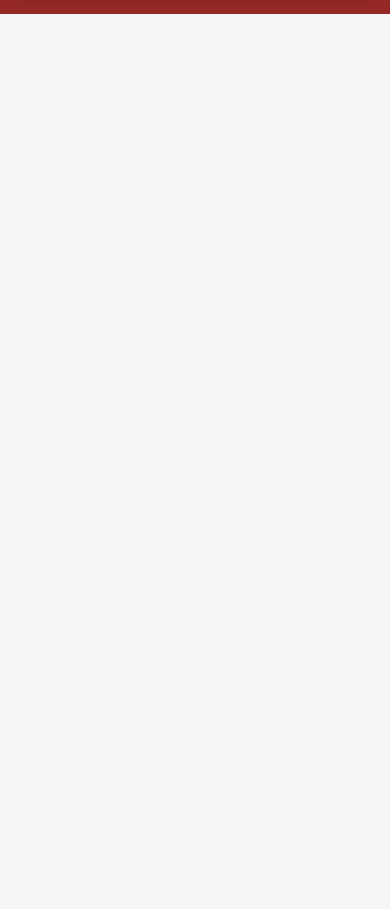
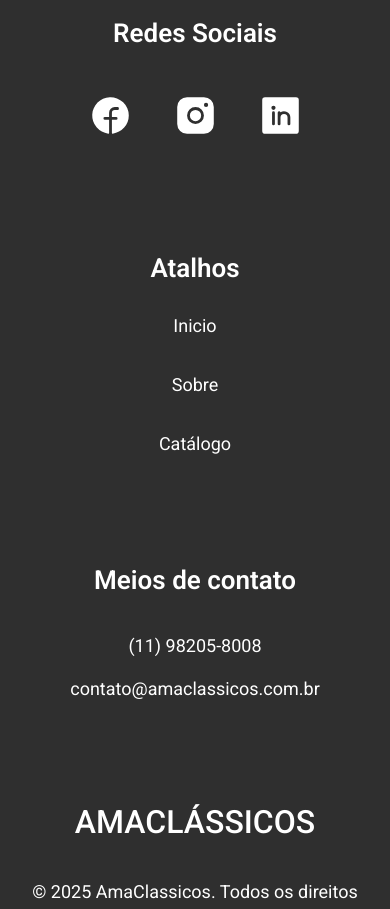
Before and after one commit to RafaelBerger/amaclassicos, a React (Vite) app: page / in a window 390 px wide. Shown: the part 4158-5067 px from the top of the page. Before the commit the page ends 4172 px from the top, so only its background shows below. Built offline with nearby package versions, Linux system fonts and the light colour scheme.

Commit message:
footer and its responsiveness done

```diff
--- a/src/App.tsx
+++ b/src/App.tsx
@@ -5,6 +5,7 @@ import carro2 from "./assets/carro-2.svg";
 
 import Navbar from "./components/Navbar";
 import Contact from "./components/Contact";
+import Footer from "./components/Footer";
 
 function App() {
   return (
@@ -88,6 +89,7 @@ function App() {
       </section>
 
       <Contact />
+      <Footer />
     </>
   );
 }
--- /dev/null
+++ b/src/components/Footer.tsx
@@ -0,0 +1,62 @@
+import "../styles/footer.css";
+import {
+  FacebookLogoIcon,
+  InstagramLogoIcon,
+  LinkedinLogoIcon,
+} from "@phosphor-icons/react";
+
+function Footer() {
+  const year = new Date().getFullYear();
+
+  return (
+    <>
+      <footer className="footer_container">
+        <div className="copyright_section">
+          <h1>AMACLÁSSICOS</h1>
+          <p>© {year} AmaClassicos. Todos os direitos reservados.</p>
+        </div>
+
+        <div className="wrapper">
+          <div className="nav_section">
+            <div>
+              <h4>Atalhos</h4>
+            </div>
+            <div className="footer_links">
+              <a href="">Inicio</a>
+              <a href="">Sobre</a>
+              <a href="">Catálogo</a>
+            </div>
+          </div>
+
+          <div className="footer_contact_section">
+            <div>
+              <h4>Meios de contato</h4>
+            </div>
+            <div className="footer_contact_content">
+              <p>(11) 98205-8008</p>
+              <p>contato@amaclassicos.com.br</p>
+            </div>
+          </div>
+
+          <div className="footer_socialmedia_section">
+            <h4>Redes Sociais</h4>
+
+            <div className="socialmedia_icons">
+              <a href="">
+                <FacebookLogoIcon size={45} weight="fill" />
+              </a>
+              <a href="">
+                <InstagramLogoIcon size={45} weight="fill" />
+              </a>
+              <a href="">
+                <LinkedinLogoIcon size={45} weight="fill" />
+              </a>
+            </div>
+          </div>
+        </div>
+      </footer>
+    </>
+  );
+}
+
+export default Footer;
--- a/src/index.css
+++ b/src/index.css
@@ -20,3 +20,9 @@ body {
   padding: 0;
   scroll-behavior: smooth;
 }
+
+*,
+*::before,
+*::after {
+  box-sizing: border-box;
+}
--- a/src/styles/contact.css
+++ b/src/styles/contact.css
@@ -39,8 +39,6 @@
     flex-direction: column;
     width: 100%;
     height: auto;
-    padding: 2rem 0;
-    margin-top: 4rem;
   }
 
   .contact_text {
@@ -63,5 +61,6 @@
     grid-template-columns: 1fr;
     gap: 1.5rem;
     padding: 0 1.5rem;
+    margin: 2rem 0 6rem 0;
   }
 }
--- /dev/null
+++ b/src/styles/footer.css
@@ -0,0 +1,138 @@
+.footer_container h1,
+.footer_container h4,
+.footer_container p {
+  color: #fff;
+  margin: 0;
+  padding: 0;
+}
+
+.footer_container a,
+.footer_container p {
+  font-size: 1.125rem;
+}
+
+.footer_container h4 {
+  text-align: center;
+  font-weight: 600;
+  font-size: 1.625rem;
+}
+
+.footer_container {
+  width: 100vw;
+  height: 25rem;
+  background-color: #2f2f2f;
+
+  display: flex;
+  justify-content: center;
+  align-items: center;
+  gap: 8rem;
+}
+
+.wrapper {
+  display: flex;
+  align-items: start;
+  gap: 8rem;
+}
+
+.copyright_section {
+  display: flex;
+  flex-direction: column;
+  gap: 5rem;
+}
+
+.copyright_section > h1 {
+  text-align: center;
+}
+
+.nav_section {
+  display: flex;
+  flex-direction: column;
+  justify-content: center;
+  gap: 2rem;
+}
+
+.footer_links {
+  display: flex;
+  flex-direction: column;
+  text-align: center;
+  gap: 1rem;
+}
+
+.footer_contact_section {
+  display: flex;
+  flex-direction: column;
+  gap: 2rem;
+}
+
+.footer_contact_content {
+  display: flex;
+  flex-direction: column;
+  gap: 1rem;
+  text-align: center;
+}
+
+.footer_socialmedia_section {
+  display: flex;
+  justify-content: center;
+  flex-direction: column;
+  gap: 2rem;
+}
+
+.socialmedia_icons {
+  display: grid;
+  grid-template-columns: 1fr 1fr 1fr;
+  justify-items: center;
+  align-items: center;
+  gap: 1rem;
+}
+
+@media (max-width: 768px) {
+  .footer_container {
+    height: auto;
+    padding: 4rem 1rem;
+    flex-direction: column-reverse;
+    gap: 6rem;
+  }
+
+  .wrapper {
+    flex-direction: column;
+    align-items: center;
+    gap: 6rem;
+    width: 100%;
+  }
+
+  .copyright_section {
+    gap: 2rem;
+    text-align: center;
+    order: 0;
+  }
+
+  .copyright_section > h1 {
+    font-size: 2rem;
+  }
+
+  .nav_section {
+    gap: 1rem;
+    order: 1;
+    width: 100%;
+  }
+
+  .footer_contact_section {
+    order: 2;
+    width: 100%;
+  }
+
+  .footer_contact_content,
+  .footer_links {
+    text-align: center;
+  }
+
+  .socialmedia_icons {
+    width: 70%;
+    gap: 1.5rem;
+  }
+
+  .copyright_section > h1 {
+    font-weight: 500;
+  }
+}
```
